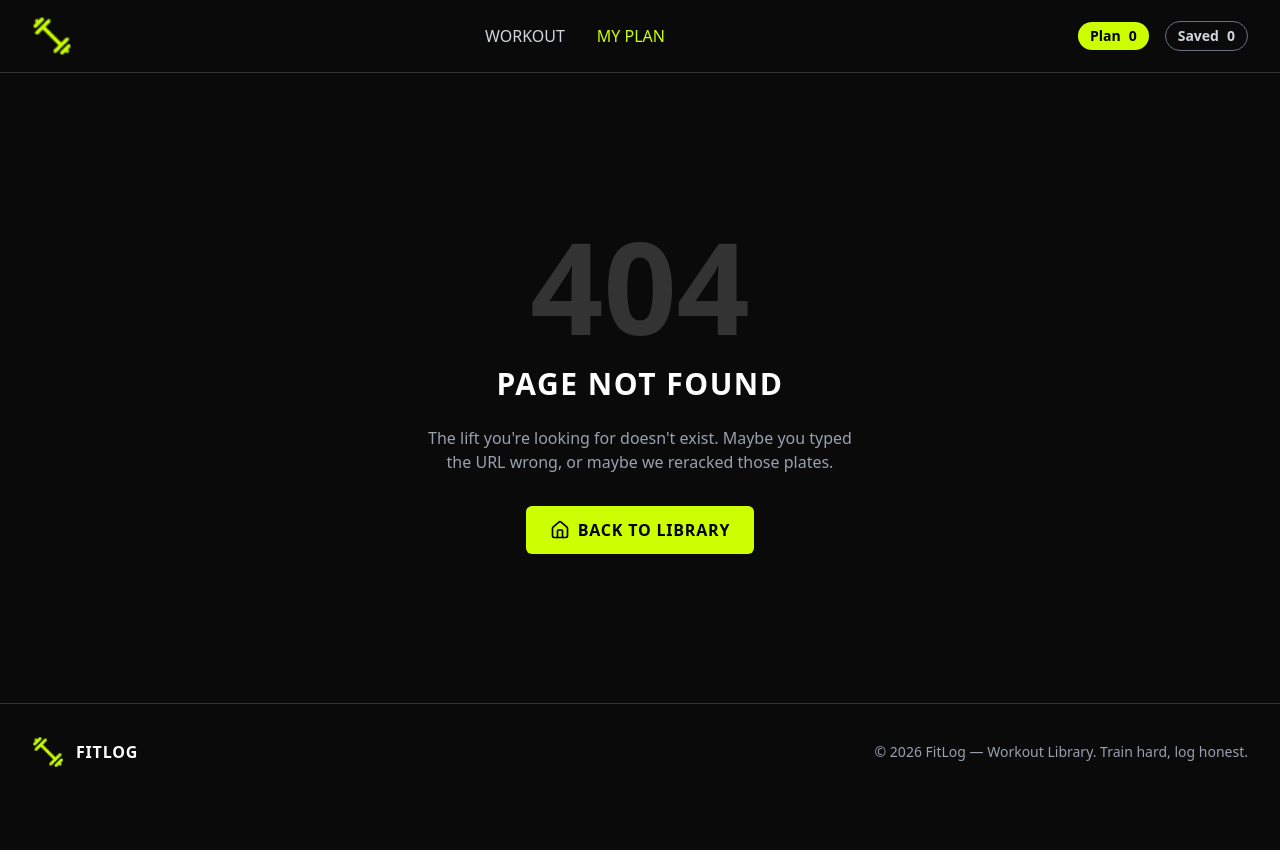
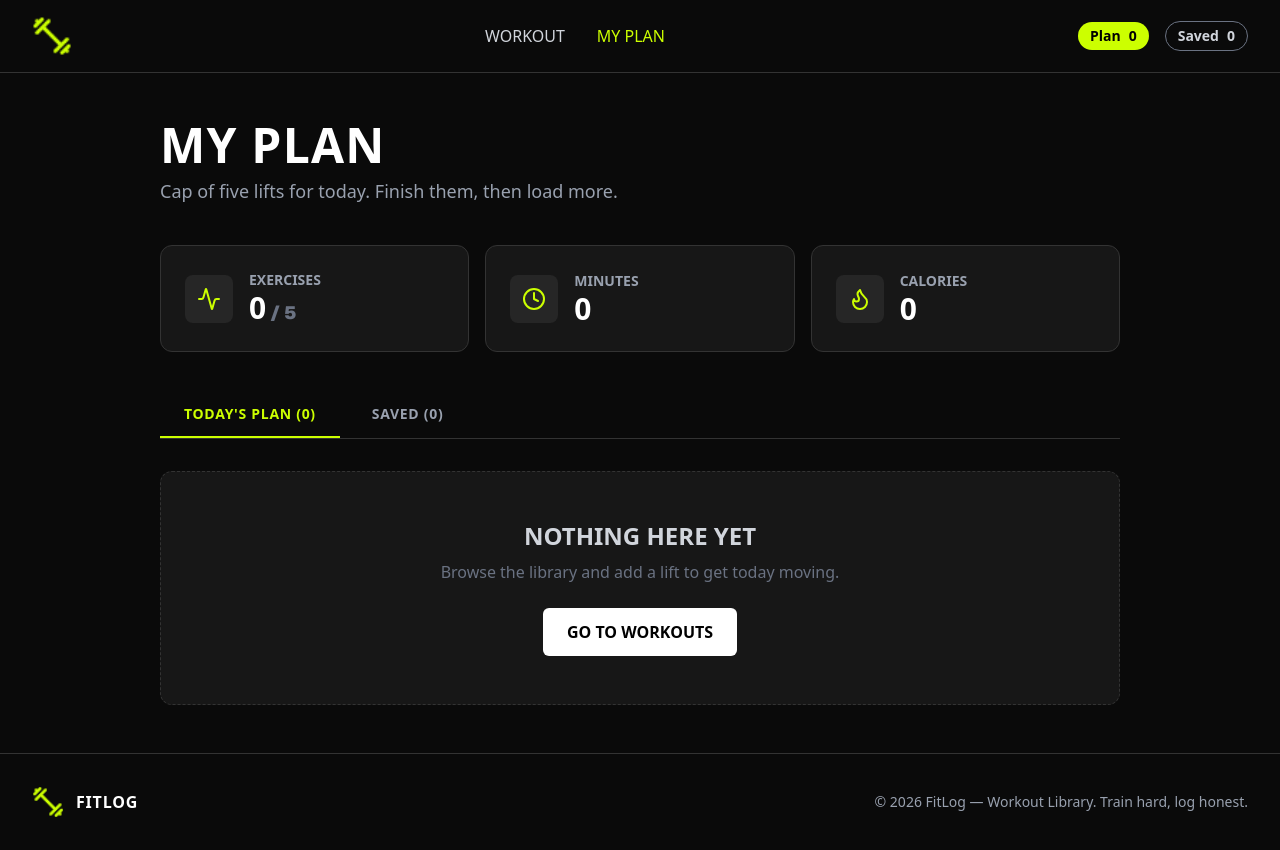
Before and after one commit to khatunajannatruhi/fitlog, a Next.js app: page /my-plan in a window 1280 px wide. Before the commit this address had no page. Before the commit the page ends 800 px from the top, so only its background shows below. Built offline with nearby package versions, Linux system fonts and the light colour scheme.

Commit message:
commit 8: add my-plan page and features

```diff
--- /dev/null
+++ b/src/app/my-plan/MyPlanClient.tsx
@@ -0,0 +1,170 @@
+'use client';
+
+import { useStore } from '@/store/useStore';
+import { useHydrated } from '@/store/useStoreHydration';
+import { useState, useEffect } from 'react';
+import { useSearchParams } from 'next/navigation';
+import Image from 'next/image';
+import Link from 'next/link';
+import { Check, X, Clock, Flame, Star, Activity, Loader2 } from 'lucide-react';
+import toast from 'react-hot-toast';
+
+export default function MyPlanClient() {
+  const searchParams = useSearchParams();
+  const initialTab = searchParams.get('tab') === 'saved' ? 'saved' : 'plan';
+  const [activeTab, setActiveTab] = useState<'plan' | 'saved'>(initialTab);
+  const isHydrated = useHydrated();
+
+  const { planWorkouts, savedWorkouts, removeFromPlan, removeFromSaved, markAsDone } = useStore();
+
+  useEffect(() => {
+    const tab = searchParams.get('tab');
+    if (tab === 'saved' || tab === 'plan') {
+      setActiveTab(tab);
+    }
+  }, [searchParams]);
+
+  if (!isHydrated) {
+    return (
+      <div className="flex-1 flex flex-col items-center justify-center min-h-[50vh]">
+        <Loader2 className="w-12 h-12 text-[#ccff00] animate-spin mb-4" />
+        <h2 className="text-xl font-bold font-oswald uppercase tracking-widest text-white animate-pulse">
+          Loading Workouts...
+        </h2>
+      </div>
+    );
+  }
+
+  const workouts = activeTab === 'plan' ? planWorkouts : savedWorkouts;
+
+  const totalExercises = planWorkouts.length;
+  const totalMinutes = planWorkouts.reduce((acc, curr) => acc + curr.duration, 0);
+  const totalCalories = planWorkouts.reduce((acc, curr) => acc + curr.calories, 0);
+
+  const handleMarkAsDone = (id: string) => {
+    markAsDone(id);
+    toast.success('Workout marked as done!', {
+      icon: '✅',
+      style: { borderRadius: '10px', background: '#333', color: '#fff' },
+    });
+  };
+
+  const handleRemove = (id: string) => {
+    if (activeTab === 'plan') {
+      removeFromPlan(id);
+    } else {
+      removeFromSaved(id);
+    }
+    toast.success('Workout removed', {
+      icon: '🗑️',
+      style: { borderRadius: '10px', background: '#333', color: '#fff' },
+    });
+  };
+
+  return (
+    <div className="max-w-5xl mx-auto px-4 sm:px-6 lg:px-8 py-12 w-full">
+      <div className="mb-10 text-center md:text-left">
+        <h1 className="text-4xl md:text-5xl font-black font-oswald uppercase tracking-wide text-white mb-2">
+          My Plan
+        </h1>
+        <p className="text-gray-400 text-lg">
+          Cap of five lifts for today. Finish them, then load more.
+        </p>
+      </div>
+
+      {/* Metrics Summary row */}
+      <div className="grid grid-cols-1 md:grid-cols-3 gap-4 mb-10">
+        <div className="bg-[#171717] border border-[#333333] rounded-xl p-6 flex items-center">
+          <div className="bg-[#262626] p-3 rounded-lg mr-4">
+            <Activity className="w-6 h-6 text-[#ccff00]" />
+          </div>
+          <div>
+            <p className="text-gray-400 text-sm font-bold uppercase">Exercises</p>
+            <p className="text-3xl font-black font-oswald text-white">{totalExercises}<span className="text-lg text-gray-500 font-sans ml-1">/ 5</span></p>
+          </div>
+        </div>
+        <div className="bg-[#171717] border border-[#333333] rounded-xl p-6 flex items-center">
+          <div className="bg-[#262626] p-3 rounded-lg mr-4">
+            <Clock className="w-6 h-6 text-[#ccff00]" />
+          </div>
+          <div>
+            <p className="text-gray-400 text-sm font-bold uppercase">Minutes</p>
+            <p className="text-3xl font-black font-oswald text-white">{totalMinutes}</p>
+          </div>
+        </div>
+        <div className="bg-[#171717] border border-[#333333] rounded-xl p-6 flex items-center">
+          <div className="bg-[#262626] p-3 rounded-lg mr-4">
+            <Flame className="w-6 h-6 text-[#ccff00]" />
+          </div>
+          <div>
+            <p className="text-gray-400 text-sm font-bold uppercase">Calories</p>
+            <p className="text-3xl font-black font-oswald text-white">{totalCalories}</p>
+          </div>
+        </div>
+      </div>
+
+      {/* Tabs */}
+      <div className="flex space-x-2 border-b border-[#333333] mb-8">
+        <button
+          onClick={() => setActiveTab('plan')}
+          className={`px-6 py-3 font-bold uppercase tracking-wider text-sm transition-colors border-b-2 ${
+            activeTab === 'plan' ? 'border-[#ccff00] text-[#ccff00]' : 'border-transparent text-gray-400 hover:text-gray-200'
+          }`}
+        >
+          Today's Plan ({planWorkouts.length})
+        </button>
+        <button
+          onClick={() => setActiveTab('saved')}
+          className={`px-6 py-3 font-bold uppercase tracking-wider text-sm transition-colors border-b-2 ${
+            activeTab === 'saved' ? 'border-[#ccff00] text-[#ccff00]' : 'border-transparent text-gray-400 hover:text-gray-200'
+          }`}
+        >
+          Saved ({savedWorkouts.length})
+        </button>
+      </div>
+
+      {/* Workout cards list */}
+      {workouts.length === 0 ? (
+        <div className="bg-[#171717] border border-[#333333] border-dashed rounded-xl p-12 text-center flex flex-col items-center">
+          <h3 className="text-2xl font-black font-oswald text-gray-300 uppercase mb-2">Nothing Here Yet</h3>
+          <p className="text-gray-500 mb-6">Browse the library and add a lift to get today moving.</p>
+          <Link href="/" className="bg-white hover:bg-gray-200 text-black font-bold uppercase px-6 py-3 rounded-md transition-colors">
+            Go to workouts
+          </Link>
+        </div>
+      ) : (
+        <div className="space-y-4">
+          {workouts.map(workout => (
+            <div key={workout.id} className="bg-[#171717] border border-[#333333] rounded-xl p-4 flex flex-col md:flex-row gap-4 items-center transition-all hover:border-gray-500">
+              <div className="relative w-full md:w-32 h-32 md:h-24 bg-[#262626] rounded-lg overflow-hidden shrink-0">
+                <Image src={workout.imageUrl} alt={workout.name} fill className="object-cover" />
+              </div>
+              <div className="flex-grow text-center md:text-left w-full">
+                <h4 className="text-lg font-bold font-oswald uppercase text-white leading-tight">{workout.name}</h4>
+                <p className="text-sm text-gray-400 mb-2">{workout.equipment}</p>
+                <div className="flex items-center justify-center md:justify-start space-x-4 text-xs text-gray-300">
+                  <span className="flex items-center"><Clock className="w-3 h-3 mr-1 text-[#ccff00]" /> {workout.duration} min</span>
+                  <span className="flex items-center"><Flame className="w-3 h-3 mr-1 text-[#ccff00]" /> {workout.calories} kcal</span>
+                  <span className="flex items-center"><Star className="w-3 h-3 mr-1 text-[#ccff00]" /> {workout.rating}</span>
+                </div>
+              </div>
+              <div className="flex flex-wrap md:flex-nowrap gap-2 w-full md:w-auto mt-4 md:mt-0 justify-center">
+                <Link href={`/workout/${workout.id}`} className="bg-[#262626] hover:bg-[#333333] text-white px-4 py-2 rounded-md text-sm font-bold uppercase transition-colors shrink-0">
+                  View Details
+                </Link>
+                {activeTab === 'plan' && (
+                  <button onClick={() => handleMarkAsDone(workout.id)} className="bg-[#ccff00] hover:bg-[#b3e600] text-black px-4 py-2 rounded-md text-sm font-bold uppercase transition-colors shrink-0 flex items-center">
+                    <Check className="w-4 h-4 mr-1" /> Done
+                  </button>
+                )}
+                <button onClick={() => handleRemove(workout.id)} className="bg-red-500/10 text-red-500 hover:bg-red-500 hover:text-white px-3 py-2 rounded-md transition-colors shrink-0 flex items-center justify-center">
+                  <X className="w-5 h-5" />
+                </button>
+              </div>
+            </div>
+          ))}
+        </div>
+      )}
+    </div>
+  );
+}
--- /dev/null
+++ b/src/app/my-plan/page.tsx
@@ -0,0 +1,11 @@
+import MyPlanClient from './MyPlanClient';
+import { Metadata } from 'next';
+
+export const metadata: Metadata = {
+  title: 'My Plan | FitLog',
+  description: 'Manage your daily workout plan and saved exercises.',
+};
+
+export default function MyPlan() {
+  return <MyPlanClient />;
+}
```
